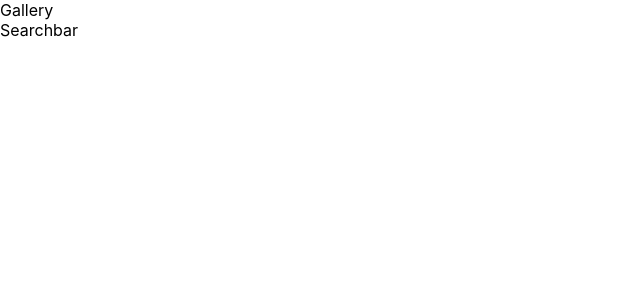
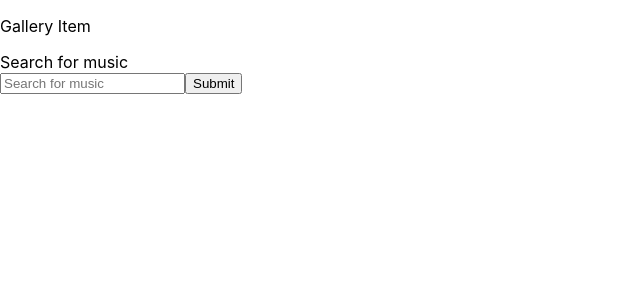
Before and after one commit to timryan10/music_library, a React (Create React App) app: page / in a window 1280 px wide. Shown: the top 300 px of the page, without its empty margins (0-640 px from the left). Built offline with nearby package versions, Linux system fonts and the light colour scheme.

Commit message:
gallery and searchbar established

```diff
--- a/src/App.js
+++ b/src/App.js
@@ -1,11 +1,15 @@
 import { useState, useEffect } from "react";
-import Gallery from "./Components/Gallery";
+import Gallery from "./Components/Gallery/Gallery";
 import Searchbar from "./Components/Searchbar";
 
 function App() {
+  const [search, setSearch] = useState('')
+  const [message, setMessage] = useState('Search for music')
+  const [data, setData] = useState([])
   return (
     <div className="App">
       <Gallery />
+      {message}
       <Searchbar />
     </div>
   );
--- a/src/Components/Gallery.js
+++ b/src/Components/Gallery/Gallery.js
@@ -1,7 +1,9 @@
+import GalleryItem from './GalleryItem'
+
 function Gallery () {
     return(
         <div>
-            Gallery
+            <GalleryItem />
         </div>
     )
 }
--- /dev/null
+++ b/src/Components/Gallery/GalleryItem.js
@@ -0,0 +1,13 @@
+import { useState } from "react"
+
+function GalleryItem () {
+    const [view, setView] = useState(false)
+
+    return(
+        <div onClick={(e) => setView(!view)} style={{ display: 'inline-block'}}>
+            <p>Gallery Item</p>
+        </div>
+    )
+}
+
+export default GalleryItem
--- a/src/Components/Searchbar.js
+++ b/src/Components/Searchbar.js
@@ -1,8 +1,12 @@
+import { useState } from "react"
+
 function Searchbar () {
+    const [searchTerm , setSearchTerm] = useState('')
     return(
-        <div>
-            Searchbar
-        </div>
+        <form>
+            <input placeholder="Search for music"/>
+            <input type="submit"/>
+        </form>
     )
 }
 
```
